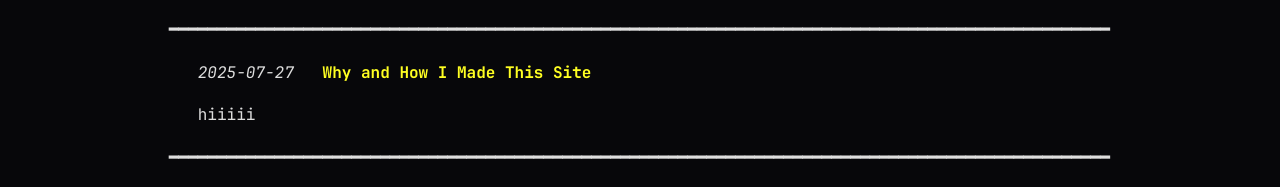
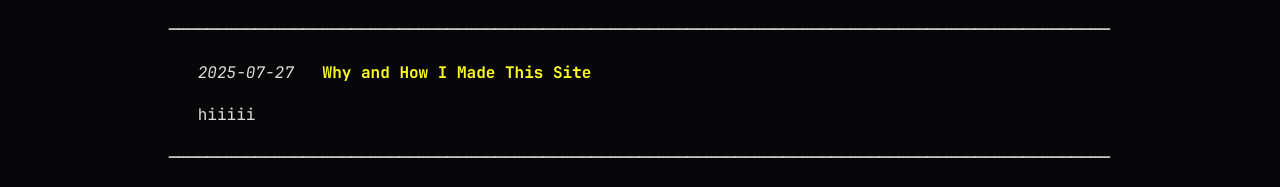
Before and after one commit to sugo14/sugo14.github.io, an Eleventy site: page blog/index.html in a window 1280 px wide. Shown: the part 257-444 px from the top of the page. Built offline with nearby package versions, Linux system fonts and the light colour scheme; Eleventy itself is replaced by a stand-in of ours; files that its build step writes are made by us from their sources.

Commit message:
Added thin horizontal lines

```diff
--- a/blog/index.html
+++ b/blog/index.html
@@ -6,7 +6,7 @@ curr-page: blog
 <p class="ascii-title center line">Recent Posts</p>
 
 {% for blog in collections.blogs %}
-    <p class="hor-bar line"></p>
+    <p class="hor-bar thin line"></p>
     <div class="blog-post line">
         <p>
             <i>{{ blog.data.date | blogDateFormat }}</i>
--- a/scripts/script.js
+++ b/scripts/script.js
@@ -21,6 +21,7 @@ async function initFont() {
 }
 
 const horBarChar = '━';
+const thinHorBarChar = '─';
 
 let resizeTimeout;
 let charWidth;
@@ -32,7 +33,11 @@ function resizeHorBars() {
     for (const horBar of horBars) {
         const width = horBar.offsetWidth;
         const charCnt = Math.round(width / charWidth);
-        horBar.textContent = horBarChar.repeat(charCnt);
+
+        if (horBar.classList.contains('thin')) {
+            horBar.textContent = thinHorBarChar.repeat(charCnt);
+        }
+        else { horBar.textContent = horBarChar.repeat(charCnt); }
     }
 }
 
@@ -107,4 +112,8 @@ window.addEventListener("load", async () => {
     initAsciiTitles();
     resizeHorBars();
     resizeBlogTitles();
+
+    if (sugoGif) {
+
+    }
 });
```
Also changed, not shown: .eleventy.js.
